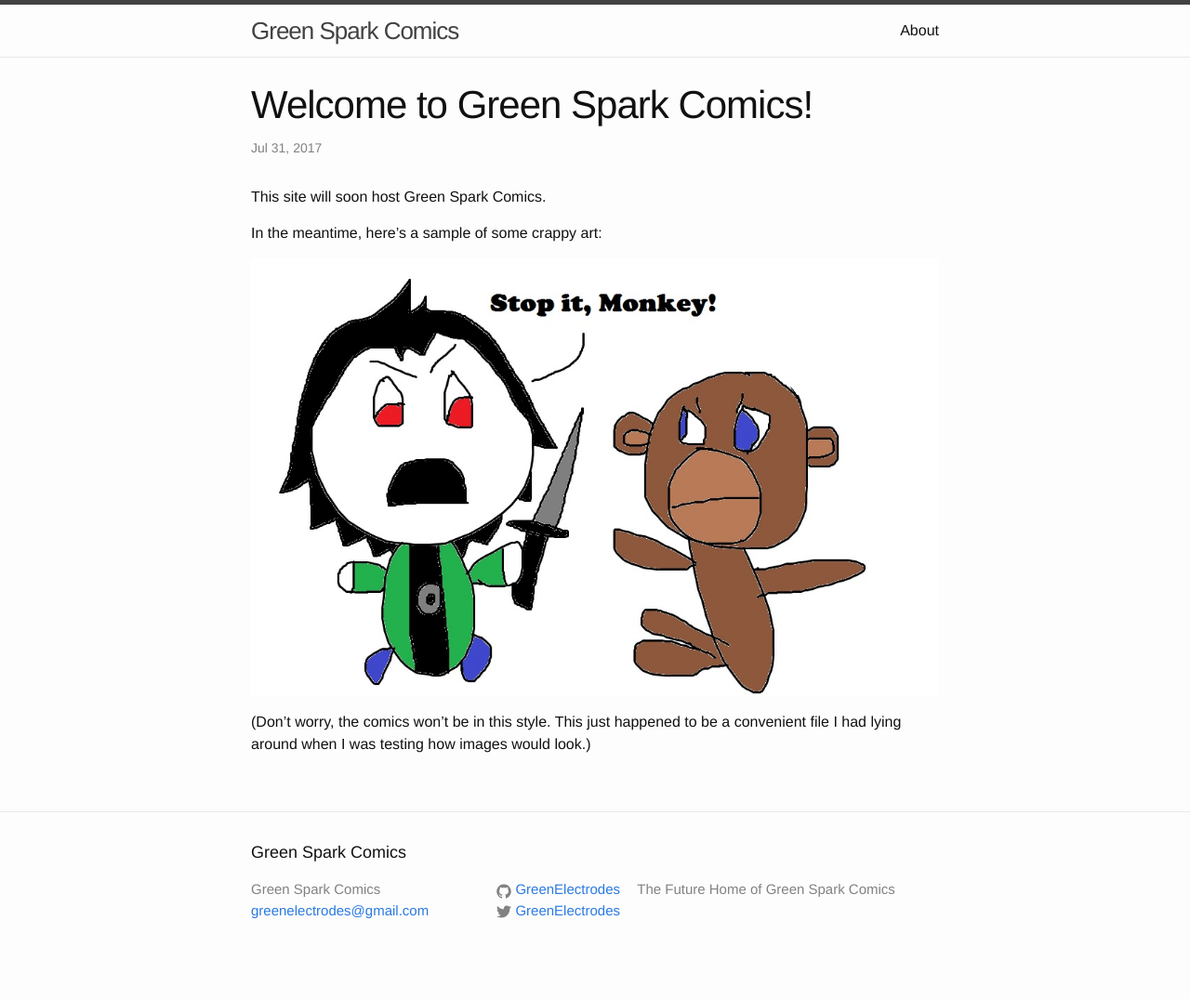
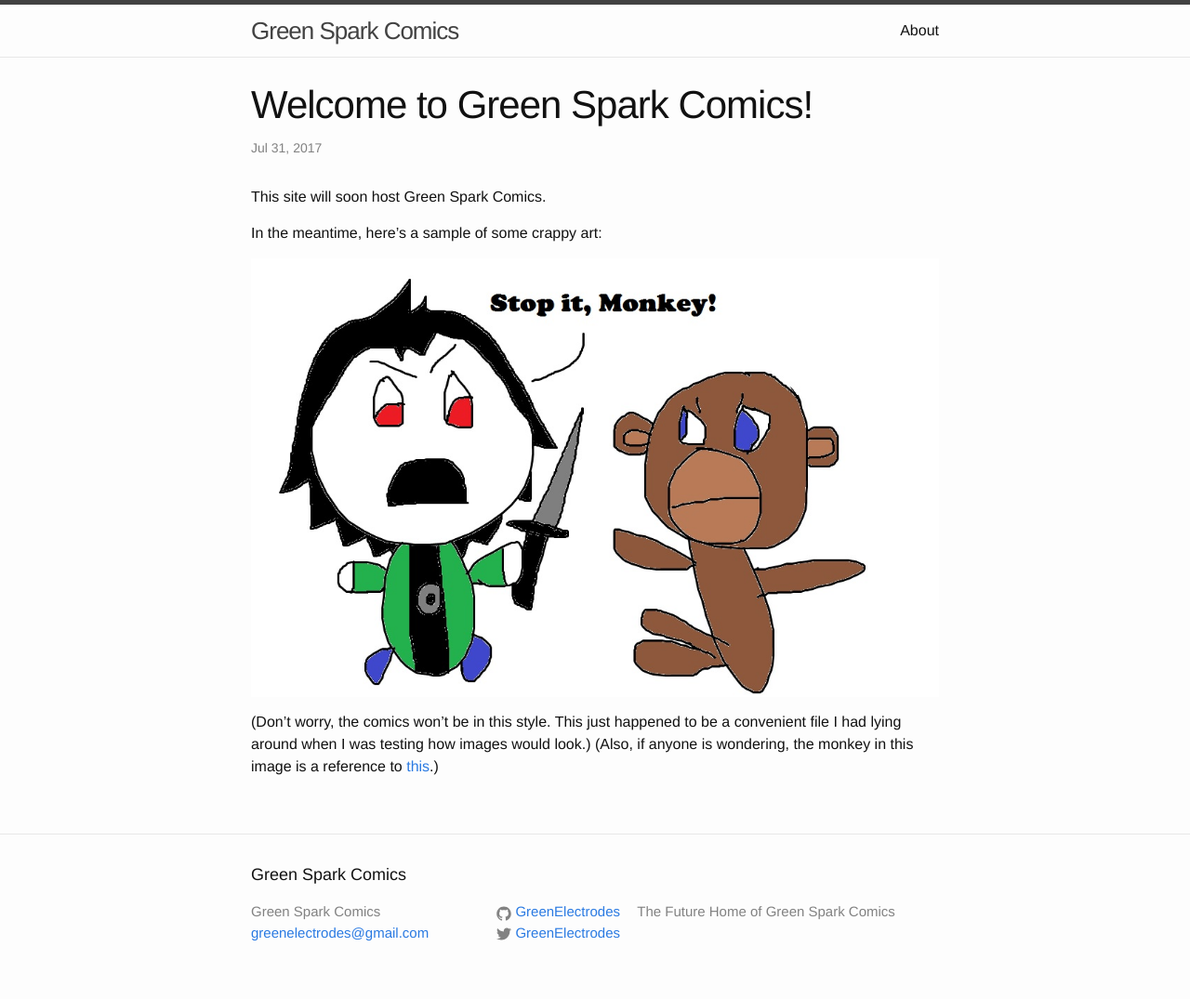
Before and after one commit to GreenElectrodes/greenelectrodes.github.io, a Jekyll site: the page built from _posts/2017-07-30-welcome-to-green-spark-comics.markdown, in a window 1280 px wide. Shown: the whole page at 93% size. Built offline with Jekyll 4.4.1, drawn with Linux system fonts in a browser that asks for light colours; before the commit the page ends 1051 px from its top, so only the background shows below that.

Commit message:
Update 2017-07-30-welcome-to-green-spark-comics.markdown

```diff
--- a/_posts/2017-07-30-welcome-to-green-spark-comics.markdown
+++ b/_posts/2017-07-30-welcome-to-green-spark-comics.markdown
@@ -11,3 +11,6 @@ In the meantime, here's a sample of some crappy art:
 ![Death to the instant gratification monkey](/images/stopitmonkey.jpg)
 
 (Don't worry, the comics won't be in this style. This just happened to be a convenient file I had lying around when I was testing how images would look.)
+(Also, if anyone is wondering, the monkey in this image is a reference to [this][wbw-link].)
+
+[wbw-link]: https://waitbutwhy.com/2013/10/why-procrastinators-procrastinate.html
```
